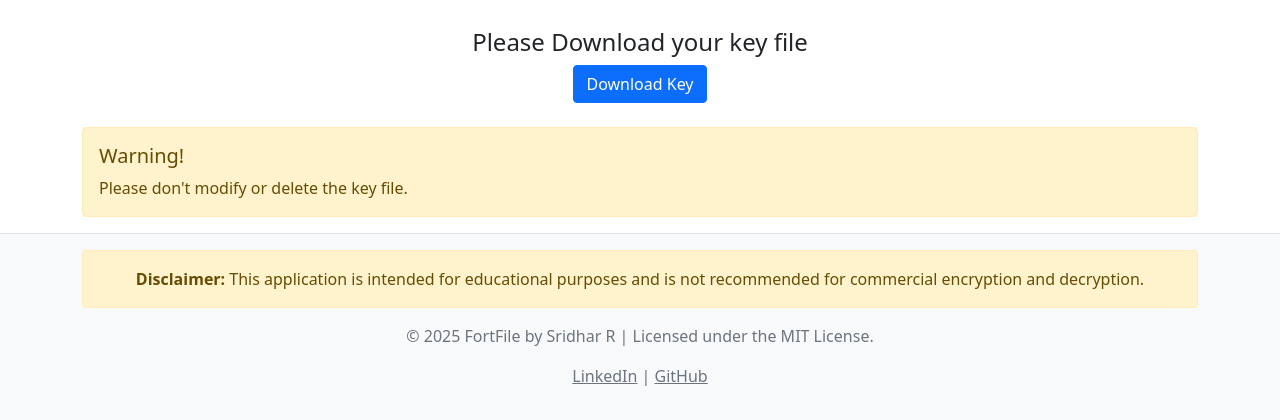
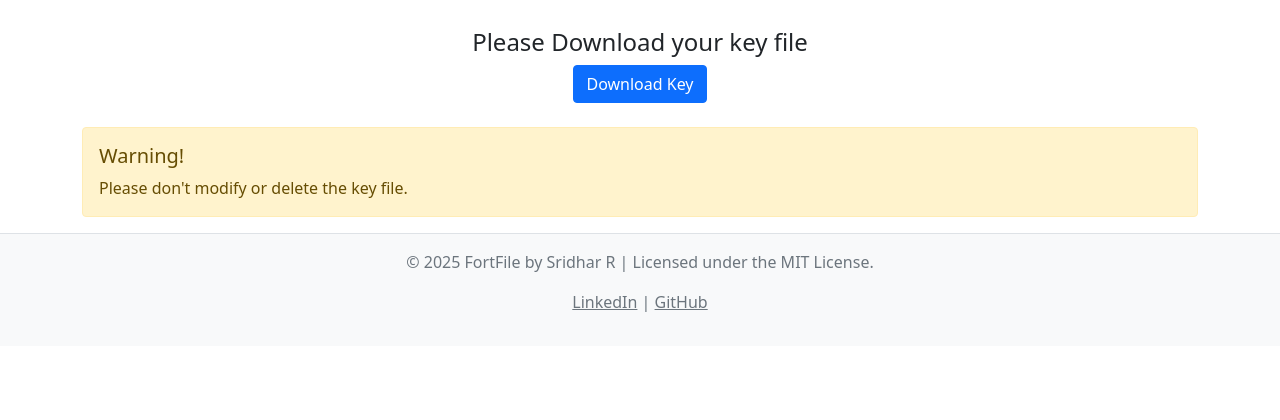
Before and after one commit to Sridh4r/file-encryption-tool, a Flask app: page /display_decrypt in a window 1280 px wide. Shown: the part 856-1276 px from the top of the page. After the commit the page ends 1168 px from the top, so only its background shows below. Run offline with Flask 3, Linux system fonts and the light colour scheme.

Commit message:
Update base.html

```diff
--- a/templates/base.html
+++ b/templates/base.html
@@ -57,7 +57,7 @@
 
     <footer class="bg-light text-center text-muted p-3 mt-auto border-top">
         <div class="container">
-            <p class="alert alert-warning text-center"><strong>Disclaimer:</strong> This application is intended for educational purposes and is not recommended for commercial encryption and decryption.</p>
+
             <p>&copy; 2025 FortFile by Sridhar R  | Licensed under the MIT License. </p>
             <p>
                 <a href="https://www.linkedin.com/in/sridhar-r-a821b0330?utm_source=share&utm_campaign=share_via&utm_content=profile&utm_medium=android_app" class="text-secondary" target="_blank">LinkedIn</a> |
```
